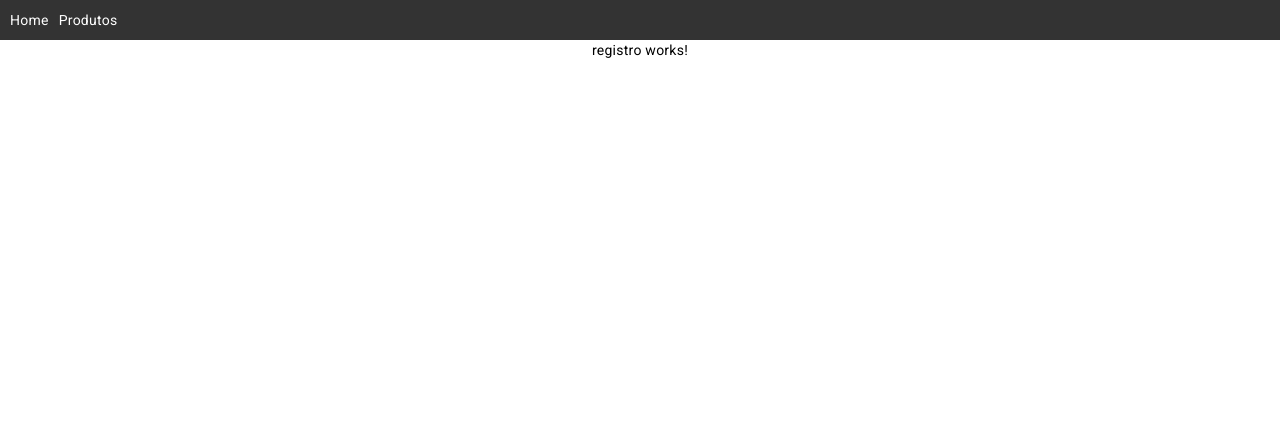
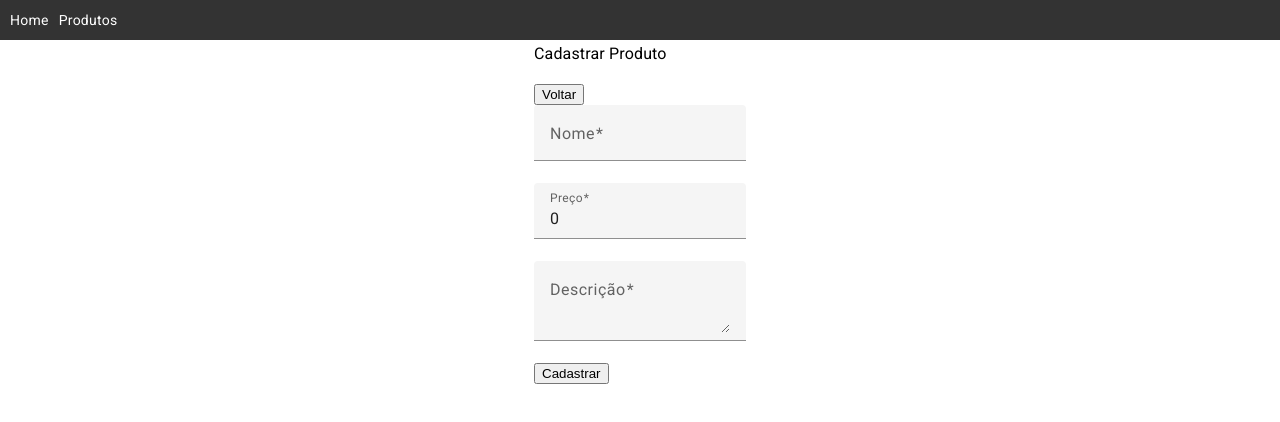
Before and after one commit to vinancius/Productify-front, an Angular app: page /registro in a window 1280 px wide. Shown: the top 422 px of the page. Built offline with nearby package versions, Linux system fonts and the light colour scheme.

Commit message:
feature: implementação tela cadastro e edição

```diff
--- a/src/app/pages/registro/registro.component.css
+++ b/src/app/pages/registro/registro.component.css
@@ -0,0 +1,5 @@
+.form {
+    display: flex;
+    flex-direction: column;
+    align-items: flex-start;
+}
--- a/src/app/pages/registro/registro.component.html
+++ b/src/app/pages/registro/registro.component.html
@@ -1 +1,40 @@
-<p>registro works!</p>
+<div>
+    @if (editMode) {
+        <h3>Editar Produto</h3>
+    }
+
+    @if (!editMode) {
+        <h3>Cadastrar Produto</h3>
+    }
+
+    <button mat-icon-button (click)="voltar()">
+        Voltar
+    </button>
+
+    <div class="form">
+        <mat-form-field>
+            <mat-label>Nome</mat-label>
+            <input matInput maxlength="45" [(ngModel)]="produto.nome" required>
+        </mat-form-field>
+        <mat-form-field>
+            <mat-label>Preço</mat-label>
+            <input matInput type="number" [(ngModel)]="produto.preco" required>
+        </mat-form-field>
+        <mat-form-field>
+            <mat-label>Descrição</mat-label>
+            <textarea matInput maxlength="150" [(ngModel)]="produto.descricao" required></textarea>
+        </mat-form-field>
+
+        @if (!editMode) {
+            <button mat-icon-button (click)="adicionarProduto()">
+                Cadastrar
+            </button>
+        }
+
+        @if (editMode) {
+            <button mat-icon-button (click)="editarProduto()">
+                Editar
+            </button>
+        }
+    </div>
+</div>
--- a/src/app/pages/registro/registro.component.ts
+++ b/src/app/pages/registro/registro.component.ts
@@ -1,12 +1,127 @@
 import { Component } from '@angular/core';
+import { MatInputModule } from '@angular/material/input';
+import { MatFormFieldModule } from '@angular/material/form-field';
+import { FormsModule } from '@angular/forms';
+import { ActivatedRoute } from '@angular/router';
+import { ProdutosServiceService } from '../../service/produtosService/produtos-service.service';
+import { Produto } from '../../models/produto.model';
+import { ProdutoDTO } from '../../models/produtoDto.model';
+import { Router } from '@angular/router';
+import { MatSnackBar } from '@angular/material/snack-bar';
 
 @Component({
   selector: 'app-registro',
   standalone: true,
-  imports: [],
+  imports: [
+    MatInputModule,
+    MatFormFieldModule,
+    FormsModule
+  ],
   templateUrl: './registro.component.html',
   styleUrl: './registro.component.css'
 })
 export class RegistroComponent {
+  editMode: Boolean = false;
 
+  produto: ProdutoDTO = {
+    nome: "",
+    descricao: "",
+    preco: 0,
+  };
+
+  constructor(private route: ActivatedRoute, private produtosService: ProdutosServiceService, private page: Router,
+    private __snackBar: MatSnackBar) {}
+
+  ngOnInit(): void {
+
+    this.route.queryParams.subscribe(params => {
+      const id = params['id'];
+      if(id) {
+        this.editMode = true;
+        this.listarProdutoById(id);
+      } else {
+        this.editMode = false;
+      }
+    });
+  }
+
+  validarCampos(): boolean {
+    if(this.produto.descricao === "" || this.produto.nome == ""
+      || this.produto.preco === 0) {
+        return false;
+    }
+
+    if(this.produto.preco < 0) {
+      return false;
+    }
+
+    return true;
+  }
+
+  voltar() {
+    this.page.navigate(["/produtos"])
+  }
+
+  openSnackBar(message: string, action: string) {
+    this.__snackBar.open(message, action);
+  }
+
+  listarProdutoById(id: number) {
+      this.produtosService.listarProdutoById(id).subscribe((data: Produto) => {
+        if(data) {
+          this.produto.nome = data.nome || '';
+          this.produto.descricao = data.descricao || '';
+          this.produto.preco = data.preco || 0;
+        } else {
+          this.openSnackBar("Não foi possível trazer dados do produto!","fechar")
+        }
+      },
+      (error) => {
+        // Lidar com erros da chamada da API
+        this.openSnackBar("Ocorreu um erro ao trazer dados do produto!","fechar")
+      });
+
+  }
+
+  adicionarProduto() {
+    if(this.validarCampos()) {
+      let body = {
+        nome: this.produto.nome,
+        descricao: this.produto.descricao,
+        preco: this.produto.preco
+      }
+
+      this.produtosService.adicionarProduto(body).subscribe((data) => {
+        this.voltar()
+      },
+      (error) => {
+        // Lidar com erros da chamada da API
+        this.openSnackBar("Erro ao adicionar o produto!","fechar")
+      });
+    } else {
+      this.openSnackBar("Preencha corretamente os campos!","fechar")
+    }
+  }
+
+  editarProduto() {
+    if(this.validarCampos()) {
+      this.route.queryParams.subscribe(params => {
+        const id = params['id'];
+        let body = {
+          id: id,
+          nome: this.produto.nome,
+          descricao: this.produto.descricao,
+          preco: this.produto.preco
+        }
+        this.produtosService.atualizarProduto(body,id).subscribe((data) => {
+          this.voltar()
+        },
+        (error) => {
+          this.openSnackBar("Erro ao editar o produto!","fechar")
+        });
+      });
+    } else {
+      this.openSnackBar("Preencha corretamente os campos!","fechar")
+    }
+  }
 }
--- a/src/app/service/produtosService/produtos-service.service.ts
+++ b/src/app/service/produtosService/produtos-service.service.ts
@@ -26,7 +26,7 @@ export class ProdutosServiceService {
   }
 
   public atualizarProduto(produto: any, id: string): Observable<any> {
-    return this.http.patch(`${this.apiUrl}/${id}`, produto)
+    return this.http.put(`${this.apiUrl}/${id}`, produto)
   }
 
   public deletarProduto(id: number): Observable<any> {
```
